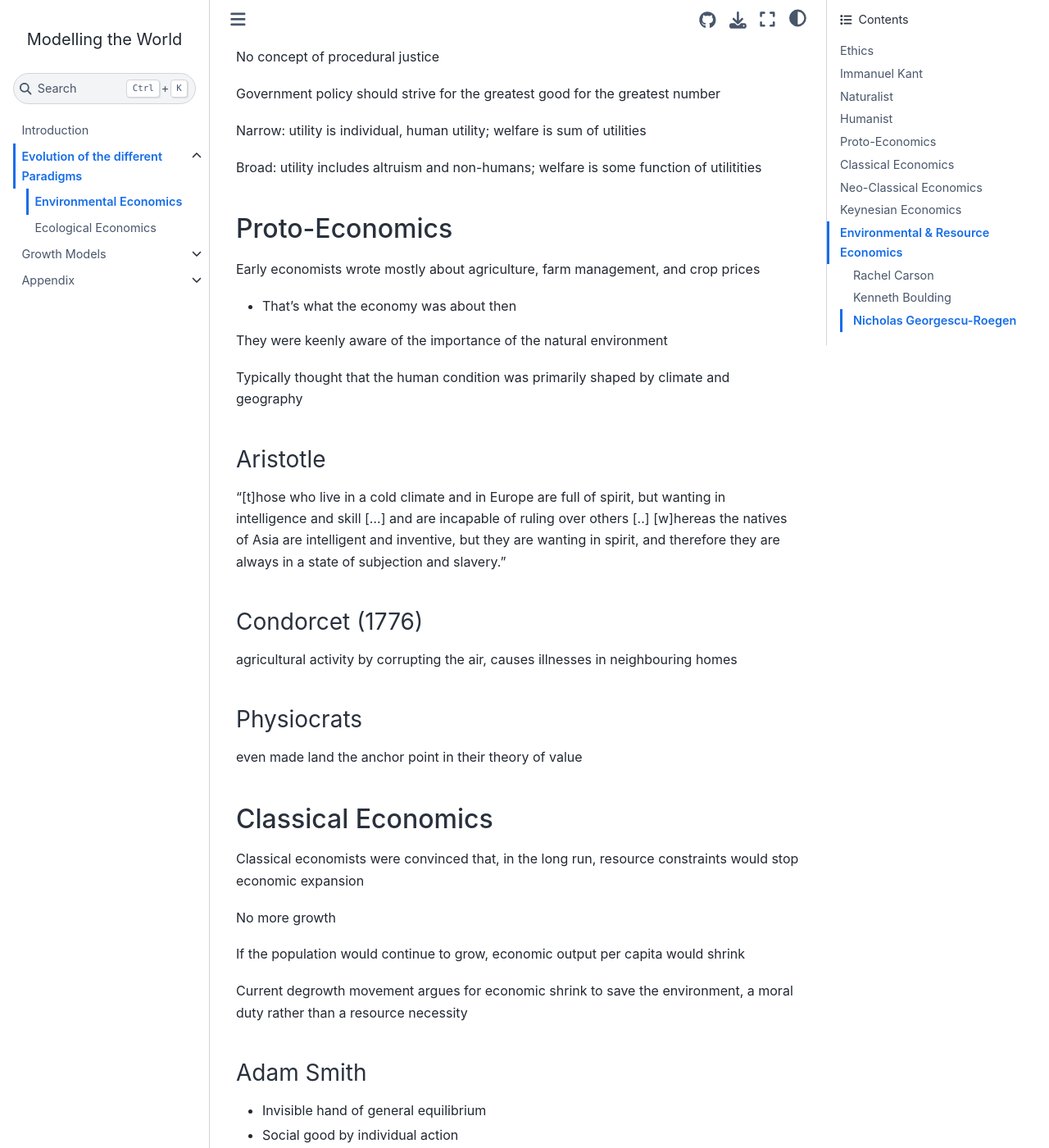
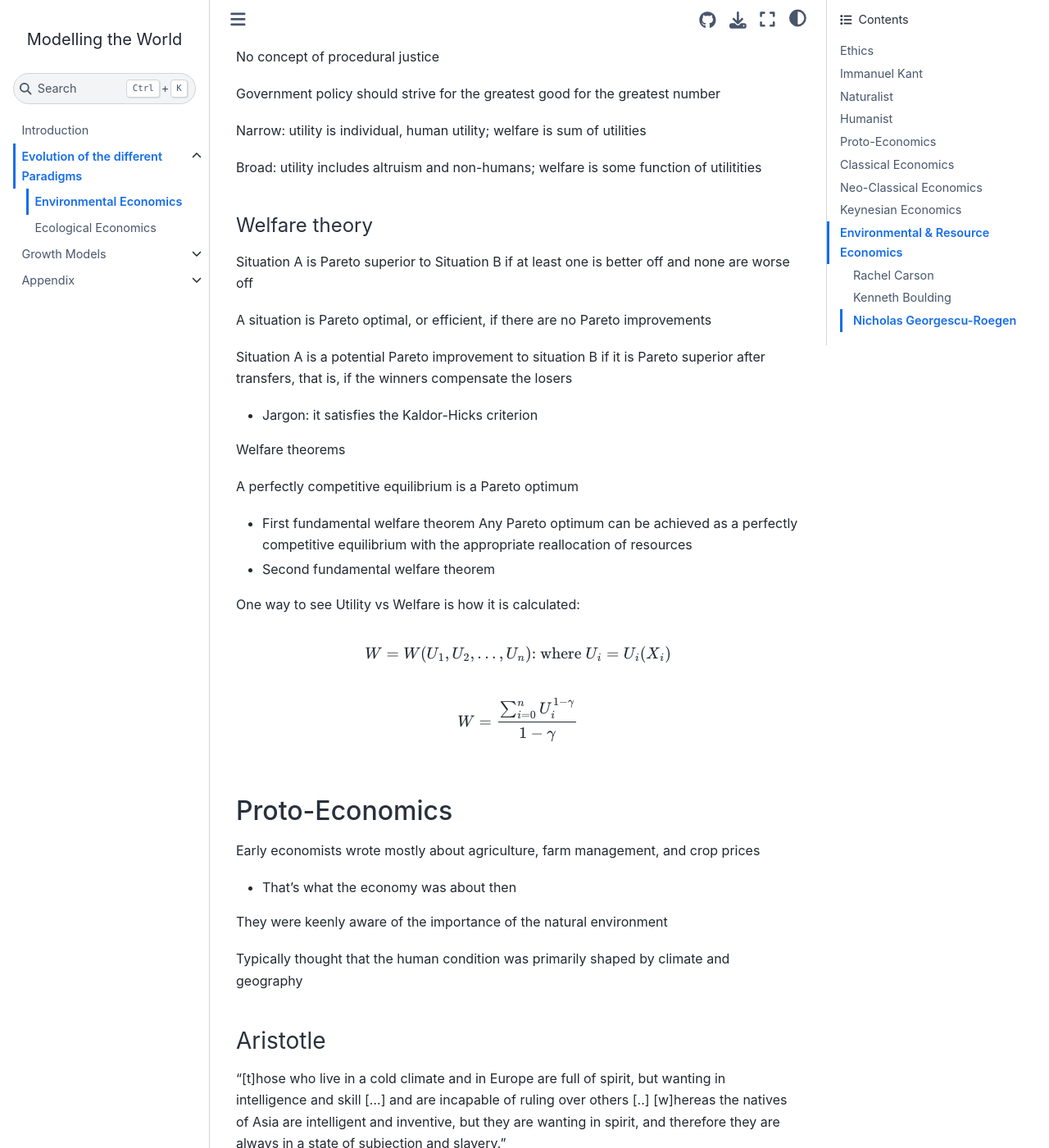
Before and after one commit to DanPin7679/Toward-Sound-IAM, a Jupyter Book: the page built from book/content/history/env-econo.md, in a window 1280 px wide and 1400 px high, scrolled down 1891 px. Shown: the whole window at 82% size. Built offline with Jupyter Book 1.0.4 settings and Sphinx 7.4.7 and the Sphinx Book theme 1.1.4, drawn with Linux system fonts in a browser that asks for light colours; pages that are not in the unit, such as notebooks, are missing from menus.

Commit message:
test publish

```diff
--- a/book/content/history/env-econo.md
+++ b/book/content/history/env-econo.md
@@ -72,6 +72,34 @@ Government policy should strive for the greatest good for the greatest number
 Narrow: utility is individual, human utility; welfare is sum of utilities
 
 Broad: utility includes altruism and non-humans; welfare is some function of utilitities
+
+#### Welfare theory
+
+Situation A is Pareto superior to Situation B if at least one is better off and none are worse off
+
+A situation is Pareto optimal, or efficient, if there are no Pareto improvements
+
+Situation A is a potential Pareto improvement to situation B if it is Pareto superior after transfers, that is, if the winners compensate the losers
+
+- Jargon: it satisfies the Kaldor-Hicks criterion
+
+Welfare theorems
+
+A perfectly competitive equilibrium is a Pareto optimum
+
+- First fundamental welfare theorem
+  Any Pareto optimum can be achieved as a perfectly competitive equilibrium with the appropriate reallocation of resources
+- Second fundamental welfare theorem
+
+One way to see Utility vs Welfare is how it is calculated:
+
+$$
+W = W(U_1, U_2,..., U_n) \text{: where } U_i = U_i(X_i)
+$$
+
+$$
+W = \frac{\sum_{i=0}^n{U_i^{1-\gamma}}}{1-\gamma}
+$$
 
 ## Proto-Economics
 
@@ -203,3 +231,6 @@ an economist
 
 economics gives no signs of acknowledging the role of natural resources in the economic process... the product of the economic process is waste, waste is an inevitable result of that process and ceteris paribus increases in greater proportion than the intensity of economic activity
 Models of the economy as a part of the natural environment
+
+$$
+$$
```
